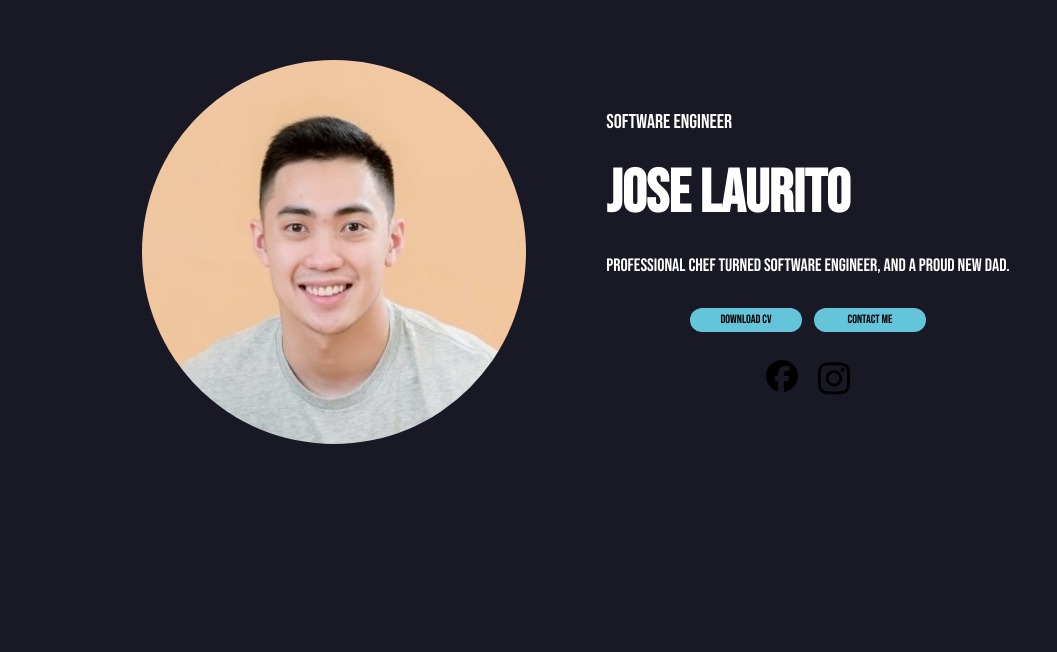
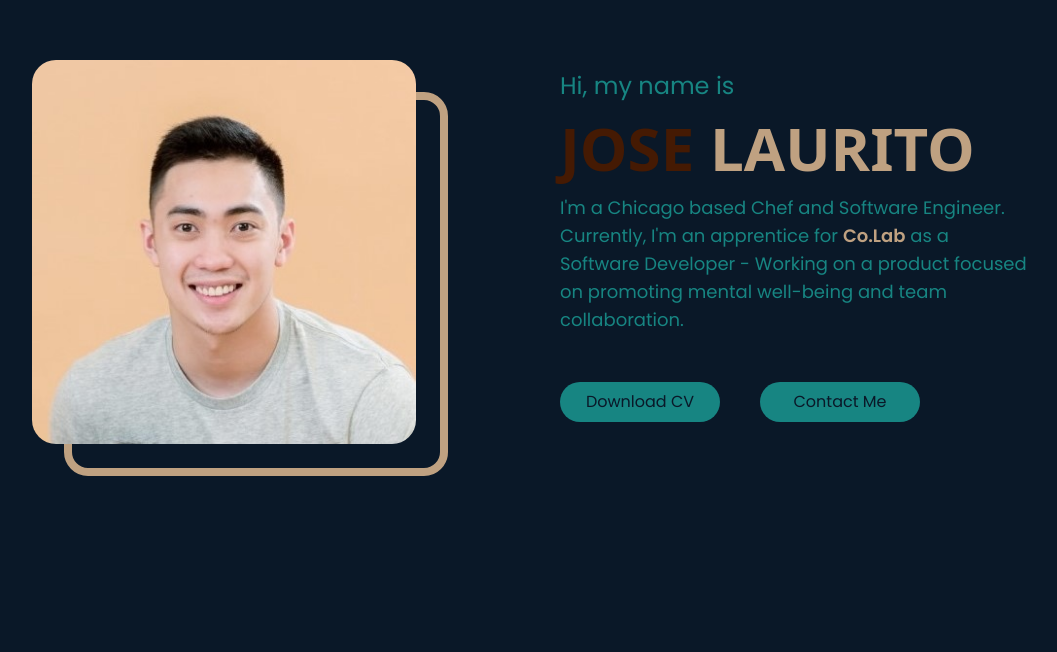
Before and after one commit to jigolaurito93/Portfolio-with-React, a React (Vite) app: page / in a window 1280 px wide. Shown: the part 148-800 px from the top of the page, without its empty margins (64-1121 px from the left). Built offline with nearby package versions, Linux system fonts and the light colour scheme.

Commit message:
Changed the entire hero section

```diff
--- a/src/components/LandingDisplay.jsx
+++ b/src/components/LandingDisplay.jsx
@@ -4,8 +4,49 @@ import { FacebookIcon, InstagramIcon } from "./Icons";
 
 function LandingDisplay() {
   return (
-    <div className="px-12 h-screen bg-[#191825]">
-      <div className="flex flex-col justify-center items-center h-screen gap-5 md:flex-row md:gap-20">
+    <div className="px-12 h-screen bg-[#0A1828]">
+      <div className="flex flex-col h-full justify-center items-center lg:px-12">
+        <div className="flex flex-col gap-16 md:gap-28 lg:gap-36 lg:flex-row">
+          {/* Hero Image */}
+          <div className="w-3/4 max-w-80 md:min-w-80 lg:max-w-96 self-center flex justify-center relative aspect-w-1 aspect-h-1">
+            <img src={jigo} alt="" className="rounded-3xl w-full z-10" />
+            <div className="absolute border-[#BFA181] top-8 left-8 rounded-3xl border-8 aspect-square w-full"></div>
+          </div>
+          {/* Hero Image */}
+          {/* Information */}
+          <div className="flex flex-col gap-4 justify-center">
+            <h3 className="text-xl text-[#178582] font-poppins md:text-2xl">
+              Hi, my name is
+            </h3>
+            <h1 className="text-6xl text-[#178582] font-bold lg:text-6xl 2xl:text-7xl md:text-yellow-100 lg:text-blue-200 xl:text-amber-950 2xl:text-white">
+              JOSE <span className="text-[#BFA181]">LAURITO</span>
+            </h1>
+            <div className="text-[#178582] lg:text-lg 2xl:text-xl md:w-10/12 lg:max-w-3xl">
+              <p className="font-poppins">
+                I'm a Chicago based Chef and Software Engineer.
+              </p>
+              <p className="font-poppins">
+                Currently, I'm an apprentice for <a target="_blank" href="https://www.joincolab.io/" className="text-[#BFA181] font-extrabold">Co.Lab</a> as a Software Developer
+                - Working on a product focused on promoting mental well-being
+                and team collaboration.
+              </p>
+            </div>
+            {/* Buttons */}
+            <div className="flex my-3 gap-10 mt-8 font-poppins text-xs md:text-base md:items-start">
+              <button className="rounded-full flex items-center py-2 justify-center w-28 border-none text-[#0A1828] bg-[#178582] md:w-40 md:px-3">
+                Download CV
+              </button>
+              <button className="rounded-full flex items-center py-2 justify-center w-28 border-none text-[#0A1828] bg-[#178582] md:w-40 md:px-3">
+                Contact Me
+              </button>
+            </div>
+            {/* Buttons */}
+          </div>
+          {/* Information */}
+        </div>
+      </div>
+      {/* <div className="flex flex-col justify-center items-center h-screen gap-12 md:flex-row md:gap-20">
+        <div className="flex flex-col">
           <div className="rounded-full">
             <img
               src={jigo}
@@ -14,20 +55,30 @@ function LandingDisplay() {
             />
           </div>
           <div className="flex flex-col gap-4 md:gap-5 xl:gap-7 font-bebasNeue">
-          <h3 className="text-xl text-white">Software Engineer</h3>
-          <h1 className="text-3xl md:text-4xl text-white font-bold lg:text-6xl xl:text-6xl">
-            JOSE LAURITO
+            <h3 className="text-xl text-[#178582] font-poppins md:text-2xl lg:text-sm">
+              Hello, my name is
+            </h3>
+            <h1 className="text-6xl md:text-7xl text-[#178582] font-bold lg:text-6xl xl:text-6xl">
+              JOSE <span className="text-[#BFA181]">LAURITO</span>
             </h1>
-          <p className="text-white text-xs lg:text-lg">
-            Professional Chef turned Software Engineer, and a proud new Dad.
+            <div className="text-[#178582]">
+              <p className="font-poppins lg:text-lg">
+                I'm a Chicago based Chef and Software Engineer.
               </p>
-          <div className="flex gap-3 justify-center">
-            <button className="border rounded-full py-1 text-xs w-28 border-none bg-[#64c5da]">
+              <p className="font-poppins lg:text-lg">
+                Currently, I'm an apprentice for Co.Lab as a Software Developer.
+              </p>
+            </div>
+
+            <div className="flex my-3 gap-3 justify-center">
+              <button className="border font-poppins rounded-full mx-auto flex items-center py-2 justify-center text-xs w-28 border-none text-[#0A1828] bg-[#178582]">
                 Download CV
               </button>
-            <button className="border rounded-full px-3 py-1 text-xs w-28 border-none bg-[#64c5da]">
+              <button className="border font-poppins rounded-full mx-auto flex items-center py-2 justify-center text-xs w-28 border-none text-[#0A1828] bg-[#178582]">
                 Contact Me
               </button>
+            </div>
+          </div>
         </div>
         <div className="flex gap-5 justify-center">
           <a href="#" className="w-8">
@@ -37,8 +88,7 @@ function LandingDisplay() {
             <InstagramIcon />
           </a>
         </div>
-        </div>
-      </div>
+      </div> */}
     </div>
   );
 }
```
Lines whose indentation alone changed are shown as unchanged.
